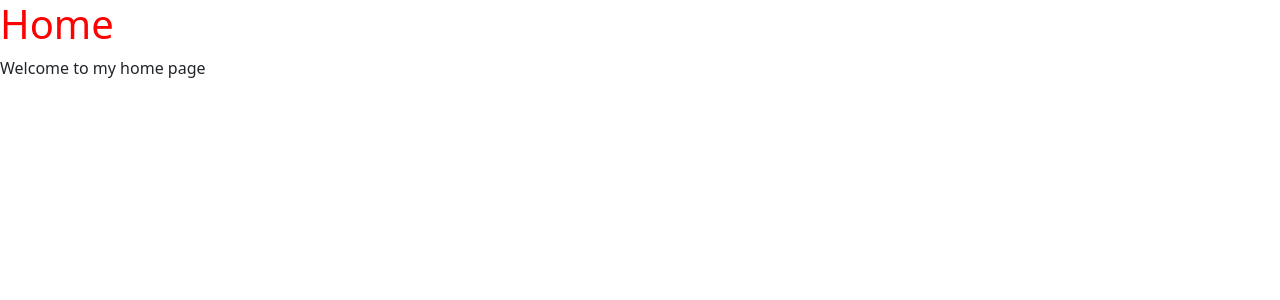
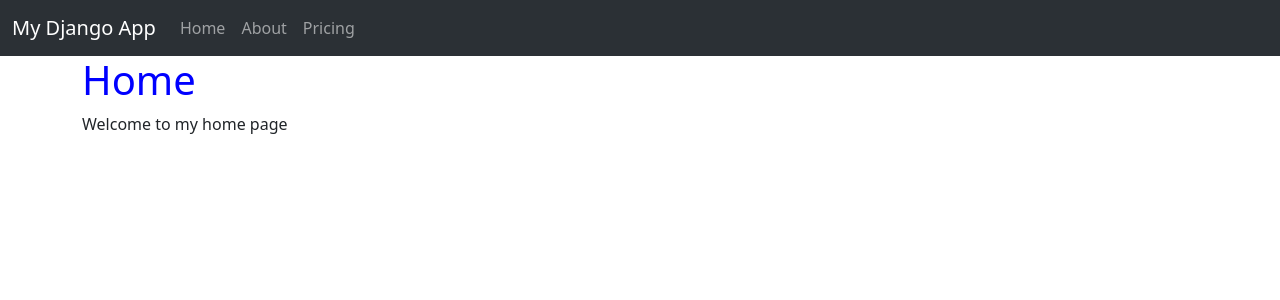
Before and after one commit to dewdaddy35/FSDI_112, a Django app: page / in a window 1280 px wide. Shown: the top 300 px of the page. Run offline with Django 5.2, Linux system fonts and the light colour scheme.

Commit message:
first commit

```diff
--- a/pages/urls.py
+++ b/pages/urls.py
@@ -1,6 +1,7 @@
 from django.urls import path
-from .views import HomePageView
+from .views import HomePageView, AboutPageView
 
 urlpatterns = [
     path("", HomePageView.as_view(), name="home"),
+    path("about/", AboutPageView.as_view(), name="about"),
 ]
--- a/pages/views.py
+++ b/pages/views.py
@@ -1,4 +1,8 @@
 from django.views.generic import TemplateView
+
 
 class HomePageView(TemplateView):
     template_name = "pages/home.html"
+
+class AboutPageView(TemplateView):
+    template_name = "pages/about.html"
--- a/static/css/base.css
+++ b/static/css/base.css
@@ -1,3 +1,3 @@
 h1 {
-    color: red;
+    color: blue;
 }
--- a/templates/base.html
+++ b/templates/base.html
@@ -8,18 +8,33 @@
     <title>{% block title %}{% endblock title %}</title>
     <link href="https://cdn.jsdelivr.net/npm/bootstrap@5.3.2/dist/css/bootstrap.min.css" rel="stylesheet"
         integrity="sha384-T3c6CoIi6uLrA9TneNEoa7RxnatzjcDSCmG1MXxSR1GAsXEV/Dwwykc2MPK8M2HN" crossorigin="anonymous">
-    <link rel="stylesheet" href="{% static 'css/base.css' %}">
+    <link href="{% static 'css/base.css' %}" rel="stylesheet">
 </head>
 
 <body>
-    <nav>
-        <div>
-            <a href="">
+    <nav class="navbar navbar-expand-lg bg-body-tertiary" data-bs-theme="dark">
+        <div class="container-fluid">
+            <a class="navbar-brand" href="{% url 'home' %}">My Django App</a>
+            <button class="navbar-toggler" type="button" data-bs-toggle="collapse" data-bs-target="#navbarNavAltMarkup"
+                aria-controls="navbarNavAltMarkup" aria-expanded="false" aria-label="Toggle navigation">
+                <span class="navbar-toggler-icon"></span>
+            </button>
+            <div class="collapse navbar-collapse" id="navbarNavAltMarkup">
+                <div class="navbar-nav">
+                    <a class="nav-link" href="{% url 'home' %}">Home</a>
+                    <a class="nav-link" href="{% url 'about' %}">About</a>
+                    <a class="nav-link" href="#">Pricing</a>
 
-            </a>
+                </div>
+            </div>
         </div>
     </nav>
-    {% block content %}{% endblock content %}
+    <div class="container">
+        {% block content %}{% endblock content %}
+    </div>
+    <script src="https://cdn.jsdelivr.net/npm/bootstrap@5.3.2/dist/js/bootstrap.bundle.min.js"
+        integrity="sha384-C6RzsynM9kWDrMNeT87bh95OGNyZPhcTNXj1NW7RuBCsyN/o0jlpcV8Qyq46cDfL"
+        crossorigin="anonymous"></script>
 </body>
 
 </html>
```
Also changed, not shown: templates/pages/about.html (+6 -2 lines), static/img/hightops.jpg (added), 1 other file.
